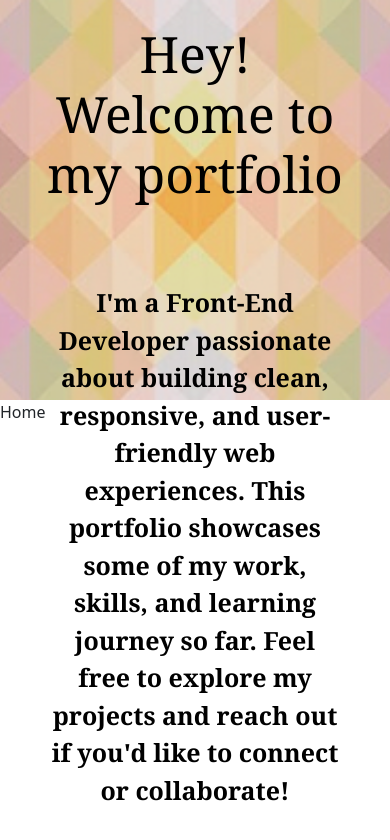
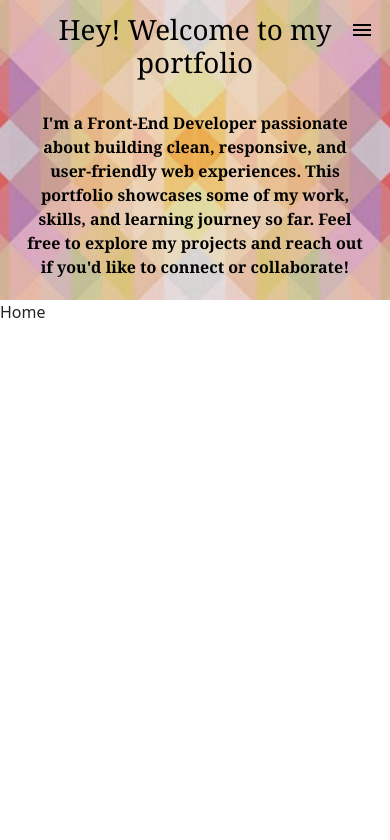
Before and after one commit to achiniishani1993/React-Lessons, a React (Vite) app: page / in a window 390 px wide. Shown: the top 840 px of the page. Built offline with nearby package versions, Linux system fonts and the light colour scheme.

Commit message:
add material UI icon to navigation bar and add Thailwind css to make it responsive

```diff
--- a/package.json
+++ b/package.json
@@ -10,6 +10,10 @@
     "preview": "vite preview"
   },
   "dependencies": {
+    "@emotion/react": "^11.14.0",
+    "@emotion/styled": "^11.14.1",
+    "@mui/icons-material": "^9.0.0",
+    "@mui/material": "^9.0.0",
     "@tailwindcss/vite": "^4.2.3",
     "bootstrap": "^5.3.8",
     "react": "^19.2.5",
--- a/src/App.jsx
+++ b/src/App.jsx
@@ -19,6 +19,5 @@ const App = () => {
     </Router>
 
   );
-};
-
-export default App;
+}
+export default App
--- a/src/components/navBar/navBar.jsx
+++ b/src/components/navBar/navBar.jsx
@@ -1,20 +1,28 @@
+import MenuIcon from '@mui/icons-material/Menu';
 
 export const NavBar = () => {
   return (
  <div className="font-serif">
-     <div className=" h-[400px] bg-cover bg-center bg-[url('/bgg.png')] text-white">
-            <div>
-             <h1 className="text-center font-bold !text-[50px] p-4 text-black">
+  <div className="relative h-[300px] md:h-[400px] bg-cover bg-center bg-[url('/bgg.png')] text-black px-4">
+
+    <div className="absolute top-4 right-4">
+      <MenuIcon className="text-black text-3xl md:text-4xl cursor-pointer" />
+    </div>
+
+    <div className="flex flex-col justify-center items-center h-full text-center">
+      <h1 className="font-bold text-2xl sm:text-3xl md:text-5xl p-2">
         Hey! Welcome to my portfolio
       </h1>
-             </div>
-             <p className="p-5 text-[25px] text-center font-semibold text-black">
+
+      <p className="mt-3 text-base sm:text-lg md:text-xl font-semibold max-w-2xl">
         I'm a Front-End Developer passionate about building clean, responsive,
         and user-friendly web experiences. This portfolio showcases some of my
         work, skills, and learning journey so far. Feel free to explore my
         projects and reach out if you'd like to connect or collaborate!
       </p>
     </div>
+
+  </div>
 </div>
   )
 }
--- /dev/null
+++ b/src/components/sideBar/SideBar.jsx
@@ -0,0 +1,7 @@
+
+
+export const SideBar = () => {
+  return (
+    <div>SideBar</div>
+  )
+}
```
Also changed, not shown: 1 other file (tests, documents, lock files or other folders). Lines whose indentation alone changed are shown as unchanged.
